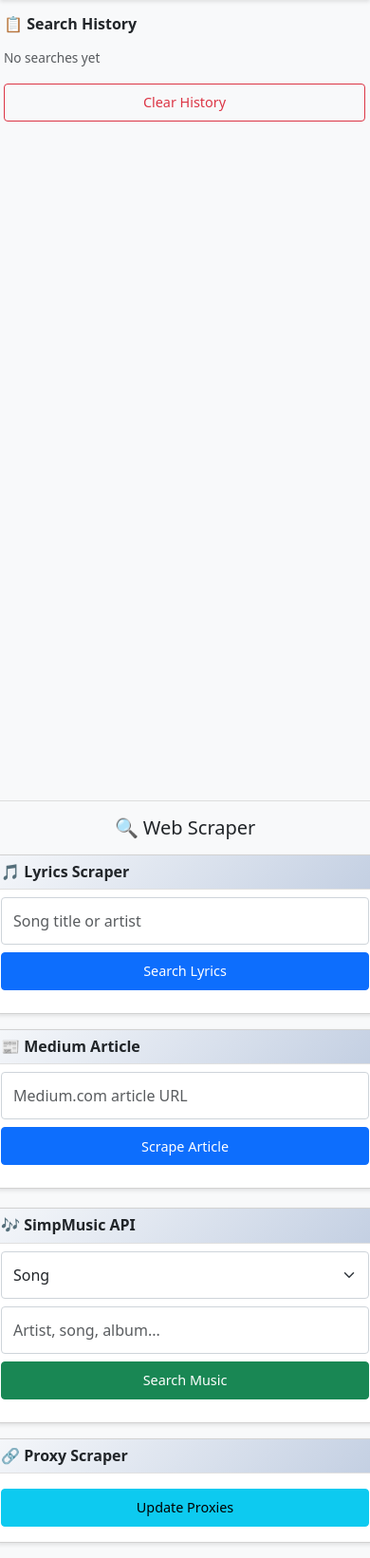
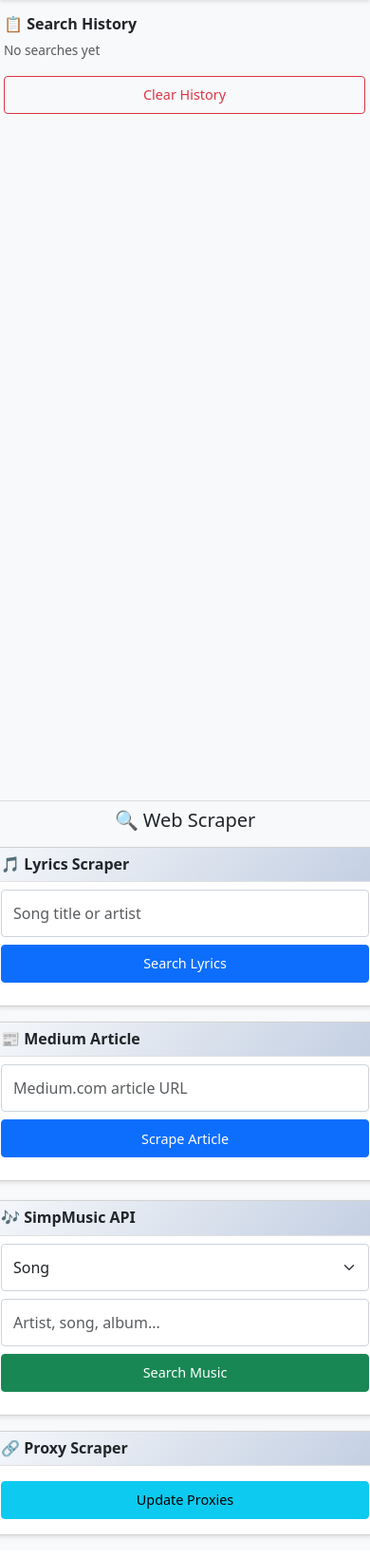
Before and after one commit to vincent0-ai/scrapper, a Flask app: page / in a window 390 px wide. Shown: the part 62-1703 px from the top of the page at 95% size. Run offline with Flask 3, Linux system fonts and the light colour scheme; data that the repository does not hold is empty.

Commit message:
`Refactor CSS and HTML for layout adjustments`

```diff
--- a/static/style.css
+++ b/static/style.css
@@ -241,7 +241,7 @@
 
     h1 {
         font-size: 1.5rem;
-        margin-bottom: 1.5rem;
+        margin-bottom: 0.75rem;
     }
 
     h4 {
@@ -264,12 +264,12 @@
         border-right: none;
         border-bottom: 1px solid #ddd;
         min-height: auto;
-        padding: 1rem;
+        padding: 0.75rem 0.5rem;
     }
 
     .col-md-10 {
-        margin-top: 0 !important;
-        padding: 1rem;
+        margin-top: 0.5rem !important;
+        padding: 0.75rem 0.5rem;
     }
 
     .sidebar-content {
@@ -278,6 +278,11 @@
 
     .sidebar-content h5 {
         font-size: 1rem;
+        margin-bottom: 0.5rem;
+    }
+
+    #clear-history-btn {
+        margin-top: 0.5rem;
     }
 
     .card {
--- a/templates/base.html
+++ b/templates/base.html
@@ -42,15 +42,15 @@
         <!-- Sidebar with Search History -->
         <div class="col-md-2 bg-light p-3" style="min-height: 100vh; border-right: 1px solid #ddd;">
           <div class="sidebar-content">
-            <h5>📋 Search History</h5>
-            <div id="search-history" class="mt-3">
+            <h5 class="mb-2">📋 Search History</h5>
+            <div id="search-history" class="mt-2">
               <p class="text-muted small">No searches yet</p>
             </div>
-            <button class="btn btn-sm btn-outline-danger mt-3 w-100" id="clear-history-btn">Clear History</button>
+            <button class="btn btn-sm btn-outline-danger mt-2 w-100" id="clear-history-btn">Clear History</button>
           </div>
         </div>
         <!-- Main Content -->
-        <div class="col-md-10 mt-4">
+        <div class="col-md-10">
             {% block content %}{% endblock %}
         </div>
       </div>
--- a/templates/index.html
+++ b/templates/index.html
@@ -68,7 +68,7 @@
             </div>
         </div>
 
-        <!-- Proxy Scraper Card -->
+        <!-- Proxy ScraperCard -->
         <div class="col-12 col-lg-6">
             <div class="card h-100">
                 <div class="card-header">
```
